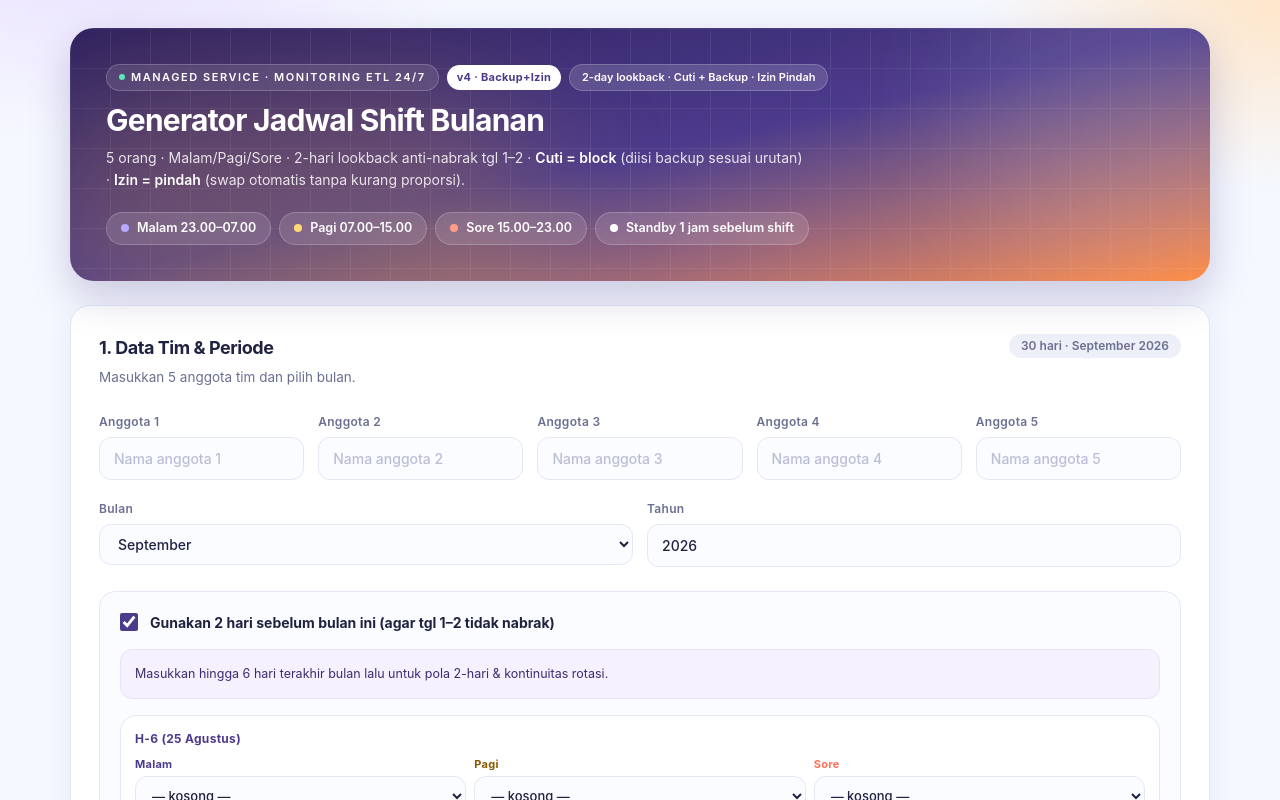
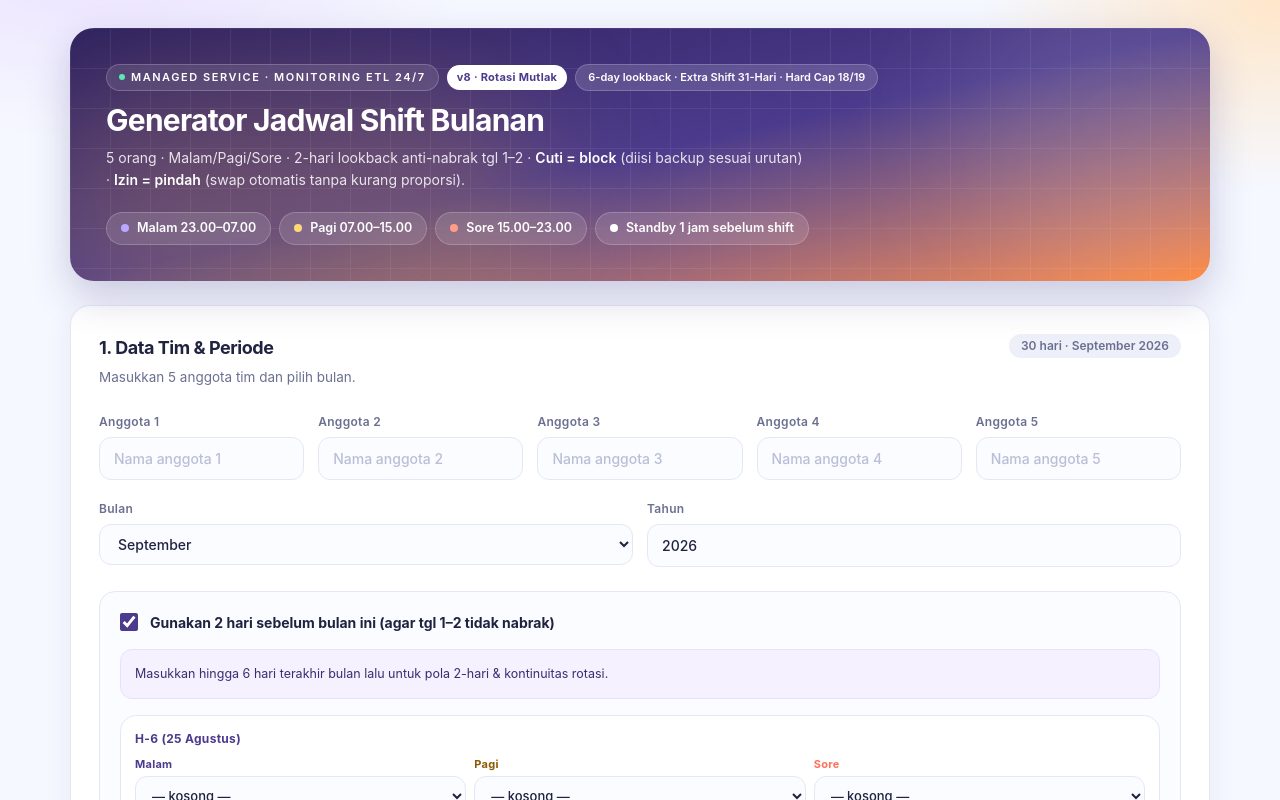
Before and after one commit to Drakeleven/hermes, a Next.js app: page / in a window 1280 px wide. Shown: the top 800 px of the page. Built offline with nearby package versions, Linux system fonts and the light colour scheme.

Commit message:
fix: update UI header to v8

```diff
--- a/src/app/page.tsx
+++ b/src/app/page.tsx
@@ -237,8 +237,8 @@ export default function Home() {
             <span className="inline-flex items-center gap-1.5 rounded-full border border-white/20 bg-white/10 px-3 py-1 text-[11px] font-semibold tracking-[0.14em] uppercase backdrop-blur">
               <span className="h-1.5 w-1.5 animate-pulse rounded-full bg-emerald-300" /> Managed Service · Monitoring ETL 24/7
             </span>
-            <span className="hidden sm:inline-flex items-center rounded-full bg-white px-2.5 py-1 text-[11px] font-bold tracking-wide text-[#4C3B8C]">v4 · Backup+Izin</span>
-            <span className="inline-flex items-center gap-1.5 rounded-full bg-white/15 border border-white/20 px-3 py-1 text-[11px] font-semibold backdrop-blur">2-day lookback · Cuti + Backup · Izin Pindah</span>
+            <span className="hidden sm:inline-flex items-center rounded-full bg-white px-2.5 py-1 text-[11px] font-bold tracking-wide text-[#4C3B8C]">v8 · Rotasi Mutlak</span>
+            <span className="inline-flex items-center gap-1.5 rounded-full bg-white/15 border border-white/20 px-3 py-1 text-[11px] font-semibold backdrop-blur">6-day lookback · Extra Shift 31-Hari · Hard Cap 18/19</span>
           </div>
           <h1 className="max-w-[720px] text-[26px] font-bold leading-[1.15] tracking-tight sm:text-[30px]">Generator Jadwal Shift Bulanan</h1>
           <p className="mt-2.5 max-w-[700px] text-[14px] leading-[1.6] text-white/85">
```
